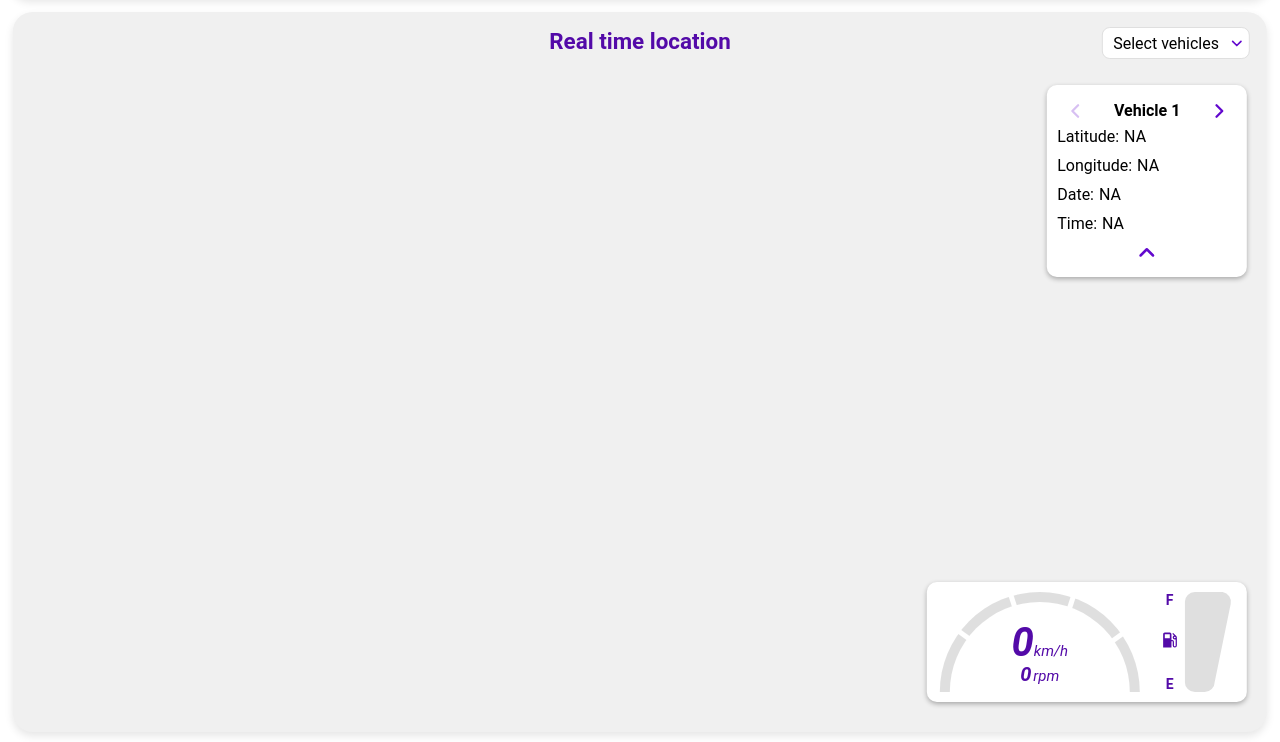
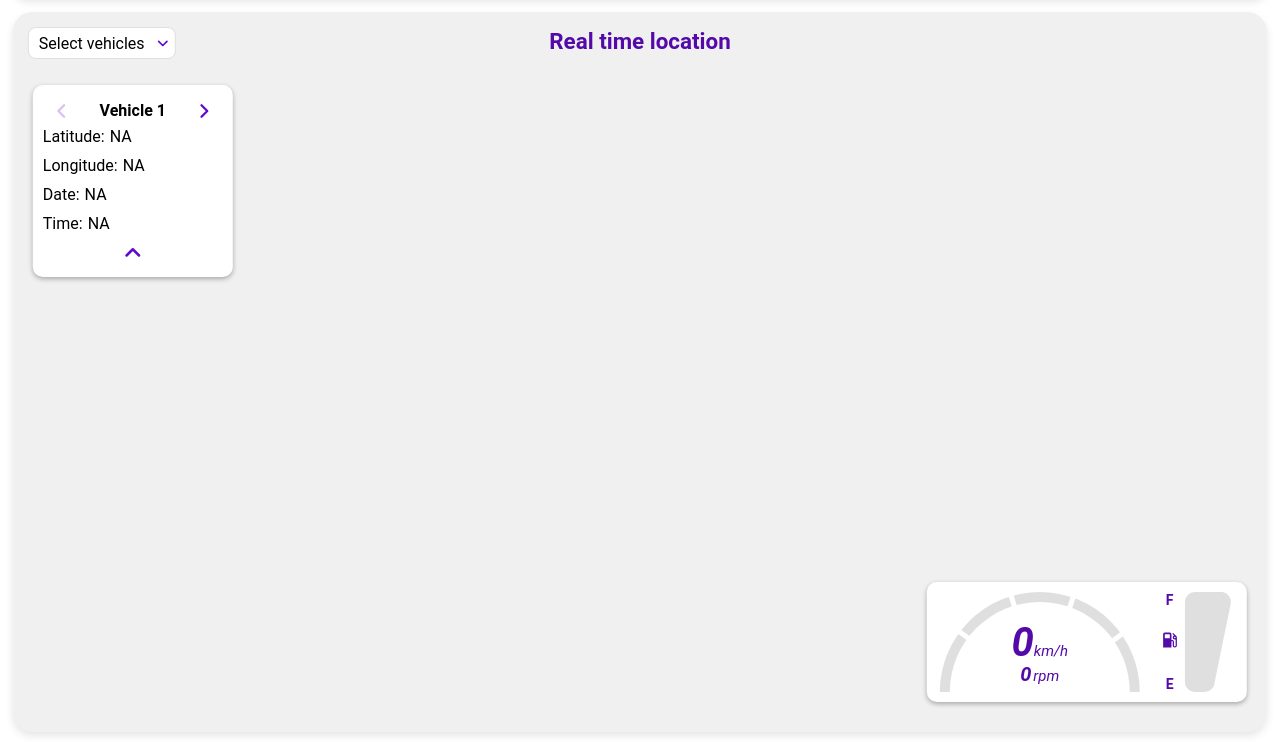
Before and after one commit to EstradaJesus19/GPS-tracking-webserver, a website with bundled scripts: page public/index.html in a window 1280 px wide. Shown: the part 58-800 px from the top of the page. Built offline with nearby package versions, Linux system fonts and the light colour scheme; files whose address does not match are found by name.

```diff
--- a/public/styles/index.css
+++ b/public/styles/index.css
@@ -89,7 +89,7 @@
     position: absolute;
     width: 150px;
     top: 15px;
-    right: 15px;
+    left: 15px;
     z-index: 3;
 }
 
@@ -277,7 +277,7 @@
     position: absolute;
     z-index: 3;
     top: 10px;
-    right: 10px;
+    left: 10px;
     width: 180px;
     padding: 10px;
     border-radius: 10px;
```
